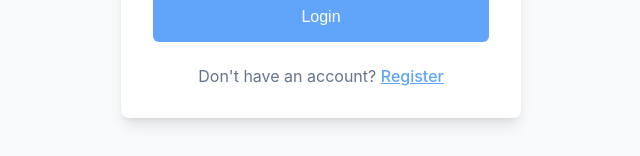
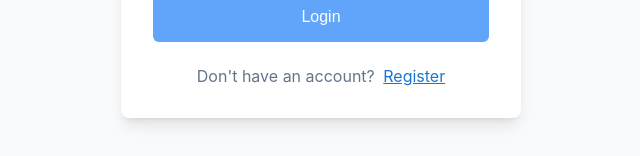
Before and after one commit to algo-mart/klaro, a React (Create React App) app: page / in a window 1280 px wide. Shown: the part 519-675 px from the top of the page, without its empty margins (319-959 px from the left). Built offline with nearby package versions, Linux system fonts and the light colour scheme.

Commit message:
feat: newly updates Ui resolving package.json conflict again today seven

```diff
--- a/src/App.js
+++ b/src/App.js
@@ -147,9 +147,17 @@ function AppContent() {
           </button>
 
           {/* Mobile Overlay */}
-          <div
+          <button
             className={`mobile-overlay ${isMobileMenuOpen ? "open" : ""}`}
             onClick={handleOverlayClick}
+            onKeyDown={(e) => {
+              if (e.key === "Escape") {
+                handleOverlayClick();
+              }
+            }}
+            aria-label="Close menu"
+            aria-expanded={isMobileMenuOpen}
+            type="button"
           />
 
           {/* Sidebar */}
--- a/src/pages/Login.css
+++ b/src/pages/Login.css
@@ -75,12 +75,24 @@
 }
 
 .toggle-link {
-  color: var(--primary);
+  color: #1976d2;
   cursor: pointer;
-  font-weight: 500;
+  background: none;
+  border: none;
+  padding: 0;
+  font: inherit;
   text-decoration: underline;
+  margin-left: 4px;
 }
 
-.toggle-link:hover {
-  color: var(--primary-dark);
+.toggle-link:hover,
+.toggle-link:focus {
+  color: #0f4c8a;
+  outline: none;
 }
+
+.toggle-link:focus-visible {
+  outline: 2px solid #1976d2;
+  outline-offset: 2px;
+  border-radius: 2px;
+}
--- a/src/pages/Login.js
+++ b/src/pages/Login.js
@@ -171,9 +171,22 @@ const Login = () => {
         </form>
         <p className="toggle-text">
           {isLogin ? "Don't have an account? " : "Already have an account? "}
-          <span onClick={toggleMode} className="toggle-link">
+          <button
+            type="button"
+            onClick={toggleMode}
+            onKeyDown={(e) => {
+              if (e.key === "Enter" || e.key === " ") {
+                e.preventDefault();
+                toggleMode();
+              }
+            }}
+            className="toggle-link"
+            aria-label={
+              isLogin ? "Switch to registration form" : "Switch to login form"
+            }
+          >
             {isLogin ? "Register" : "Login"}
-          </span>
+          </button>
         </p>
       </div>
     </div>
--- a/src/styles/layout.css
+++ b/src/styles/layout.css
@@ -287,7 +287,17 @@ body {
     right: 0;
     bottom: 0;
     background-color: rgba(0, 0, 0, 0.5);
-    z-index: 999;
+    z-index: 998;
+    cursor: pointer;
+    border: none;
+    padding: 0;
+    margin: 0;
+    width: 100%;
+    height: 100%;
+  }
+
+  .mobile-overlay:focus {
+    outline: none;
   }
 
   .mobile-overlay.open {
```
